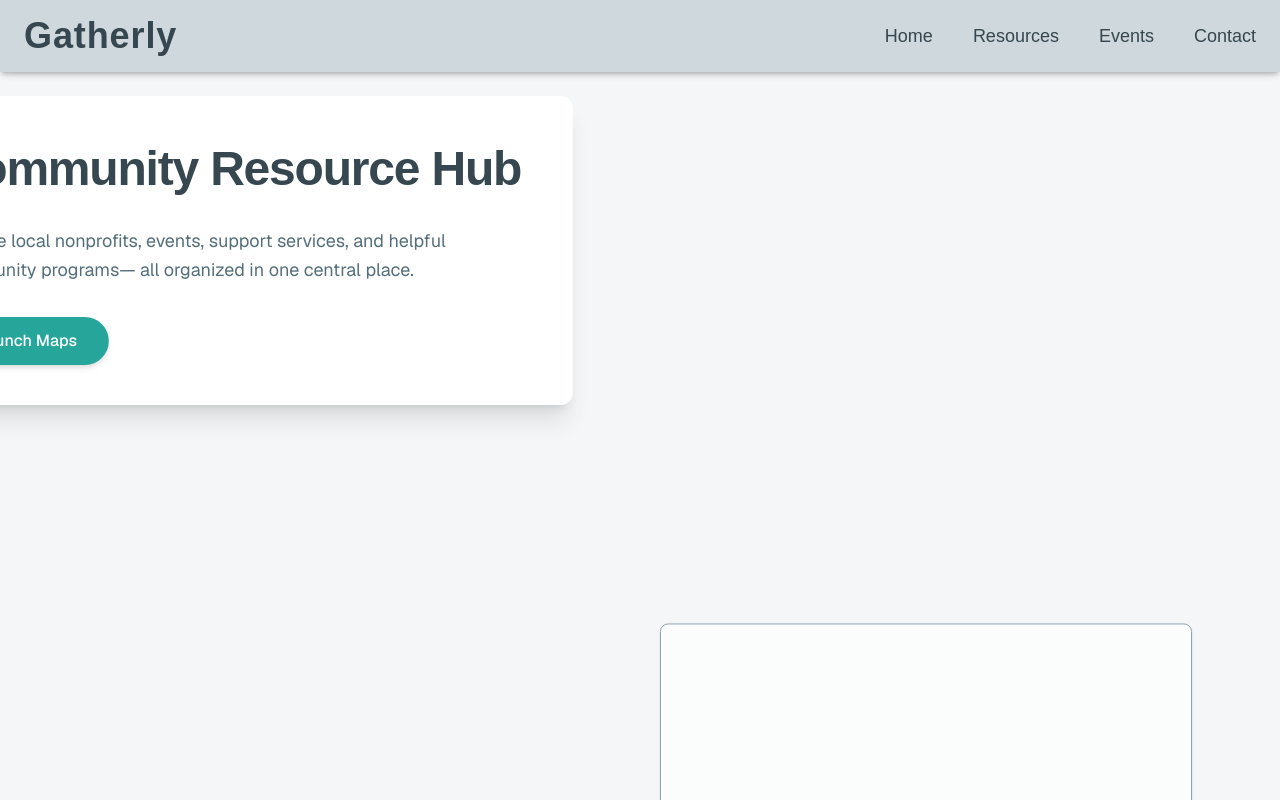
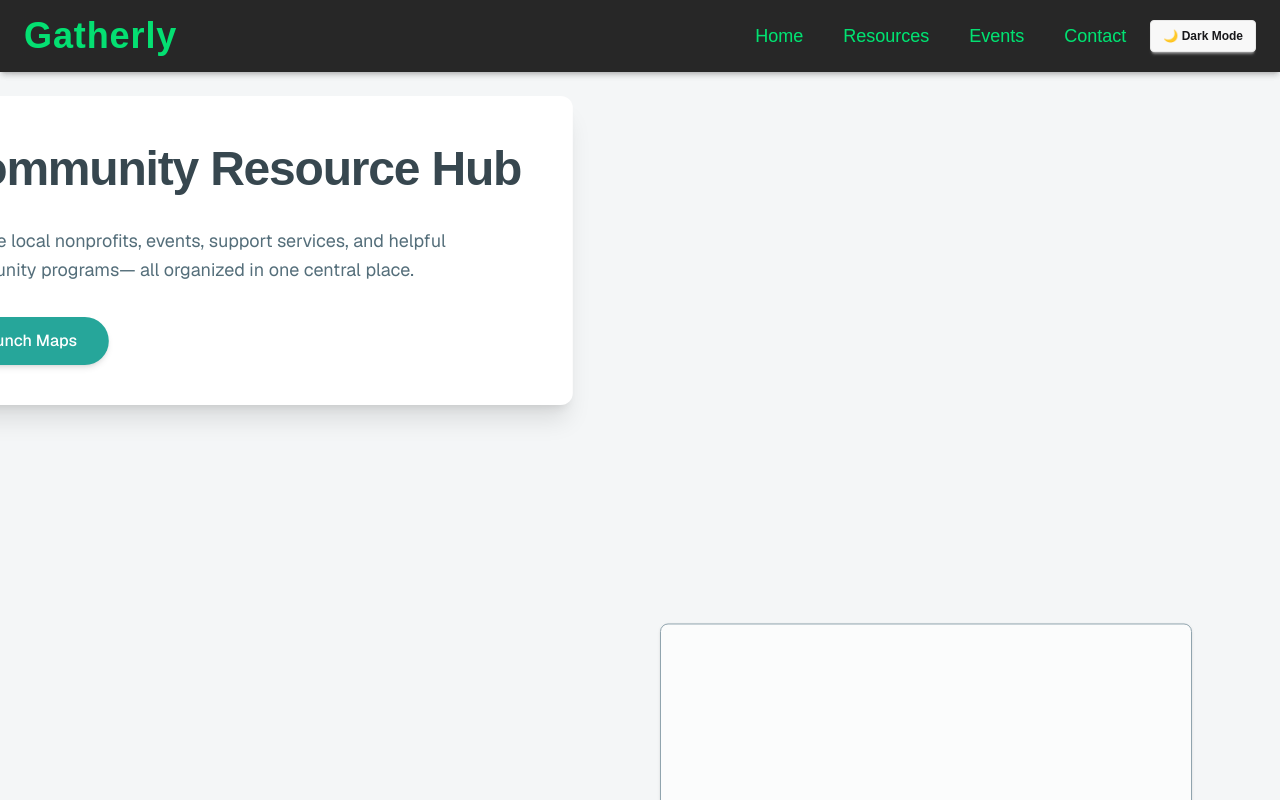
Before and after one commit to TSA-Group/tsa_group_starter, a Next.js app: page / in a window 1280 px wide. Shown: the top 800 px of the page. Built offline with nearby package versions, Linux system fonts and the light colour scheme; a web font is replaced by a local one.

Commit message:
Update Header.tsx

```diff
--- a/components/Header.tsx
+++ b/components/Header.tsx
@@ -1,63 +1,47 @@
 "use client";
-import { motion, useScroll } from "framer-motion";
-import React, { useEffect, useState } from "react";
+import { motion } from "framer-motion";
+import React from "react";
+import ThemeToggle from "./ThemeToggle";
 
 const navItems = ["Home", "Resources", "Events", "Contact"];
 
 export const Header: React.FC = () => {
-  const { scrollY } = useScroll();
-  const [scrolled, setScrolled] = useState(false);
-
-  useEffect(() => {
-    return scrollY.on("change", (y) => {
-      setScrolled(y > 10); // header becomes transparent after slight scroll
-    });
-  }, [scrollY]);
-
   return (
     <motion.header
       initial={{ opacity: 0, y: -20 }}
       animate={{ opacity: 1, y: 0 }}
       transition={{ duration: 0.6, ease: "easeOut", delay: 0.25 }}
-      className={`
-        fixed top-0 left-0 w-full z-50 transition-all duration-300
-        ${scrolled
-          ? "bg-[#CFD8DC]/30 backdrop-blur-xl shadow-sm"  // transparent w/ color tint
-          : "bg-[#CFD8DC]/95 backdrop-blur-md shadow-md"  // solid neutral theme
-        }
-      `}
+      className="backdrop-blur-md bg-black/60 text-green-400 shadow-md fixed top-0 left-0 w-full z-50"
     >
       <div className="max-w-7xl mx-auto px-6 py-4 flex items-center justify-between">
 
-        {/* Logo */}
+        {/* Logo aligned left */}
         <motion.h1
-          whileHover={{
-            scale: 1.08,
-            textShadow: "0px 0px 10px rgba(38,166,154,0.8)",
-          }}
-          className="text-4xl font-bold tracking-wide text-[#37474F]"
+          whileHover={{ scale: 1.1, textShadow: "0px 0px 8px #22c55e" }}
+          className="text-4xl font-bold tracking-wide"
         >
           Gatherly
         </motion.h1>
 
-        {/* Navigation */}
-        <nav className="flex gap-10 text-lg font-medium ml-auto">
-          {navItems.map((item) => {
-            const isHome = item === "Home";
-
-            return (
+        {/* Navigation and Theme Toggle */}
+        <div className="flex items-center gap-6 ml-auto">
+          <nav className="flex gap-10 text-lg font-medium">
+            {navItems.map((item) => (
               <motion.a
                 key={item}
-                whileHover={{ scale: 1.1, color: "#26A69A" }}
-                transition={{ type: "spring", stiffness: 260 }}
-                className="hover:text-[#26A69A] text-[#37474F] transition-colors duration-200"
-                href={isHome ? "/" : `/${item.toLowerCase()}`}
+                whileHover={{ scale: 1.1, color: "#ffffff" }}
+                transition={{ type: "spring", stiffness: 300 }}
+                className="hover:text-white transition-colors duration-200"
+                href={item === "Home" ? "/" : `/${item.toLowerCase()}`}
               >
                 {item}
               </motion.a>
-            );
-          })}
-        </nav>
+            ))}
+          </nav>
+
+          {/* Theme toggle button */}
+          <ThemeToggle />
+        </div>
 
       </div>
     </motion.header>
```
